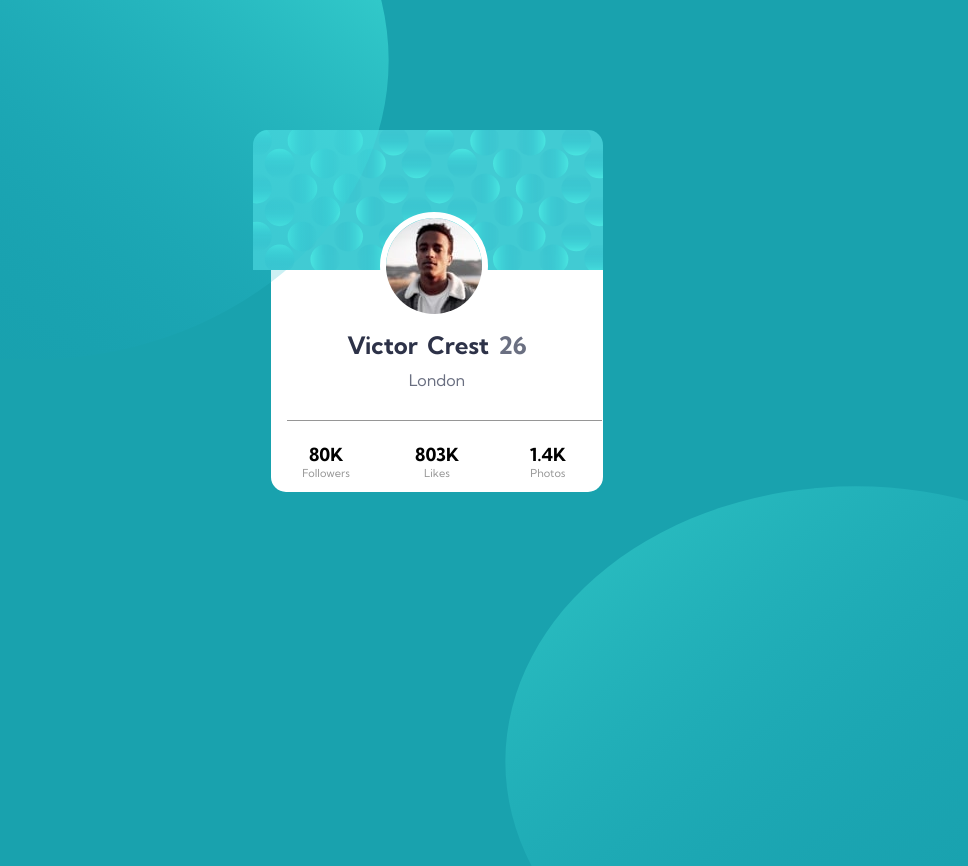
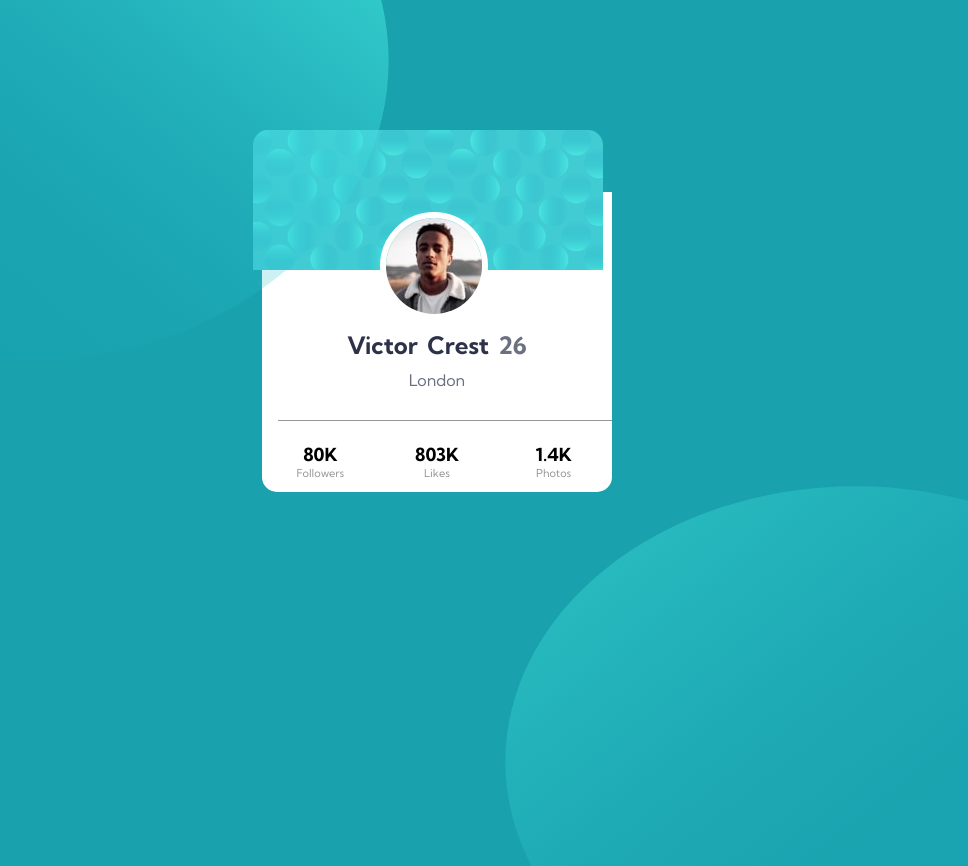
Before and after one commit to JoyEmma12/-profile-card-component, a plain HTML site: page index.html in a window 1280 px wide. Shown: the top 866 px of the page, without its empty margins (203-1171 px from the left). Drawn offline with Linux system fonts and the light colour scheme.

Commit message:
initial commit

```diff
--- a/styles.css
+++ b/styles.css
@@ -37,7 +37,7 @@ body {
     margin: 15% auto;
     border-bottom-left-radius: 15px;
     border-bottom-right-radius: 15px;
-    width: 26%;
+    width: 350px;
     background-color: white;
     padding-top: 10px;
     height: 300px;
```
